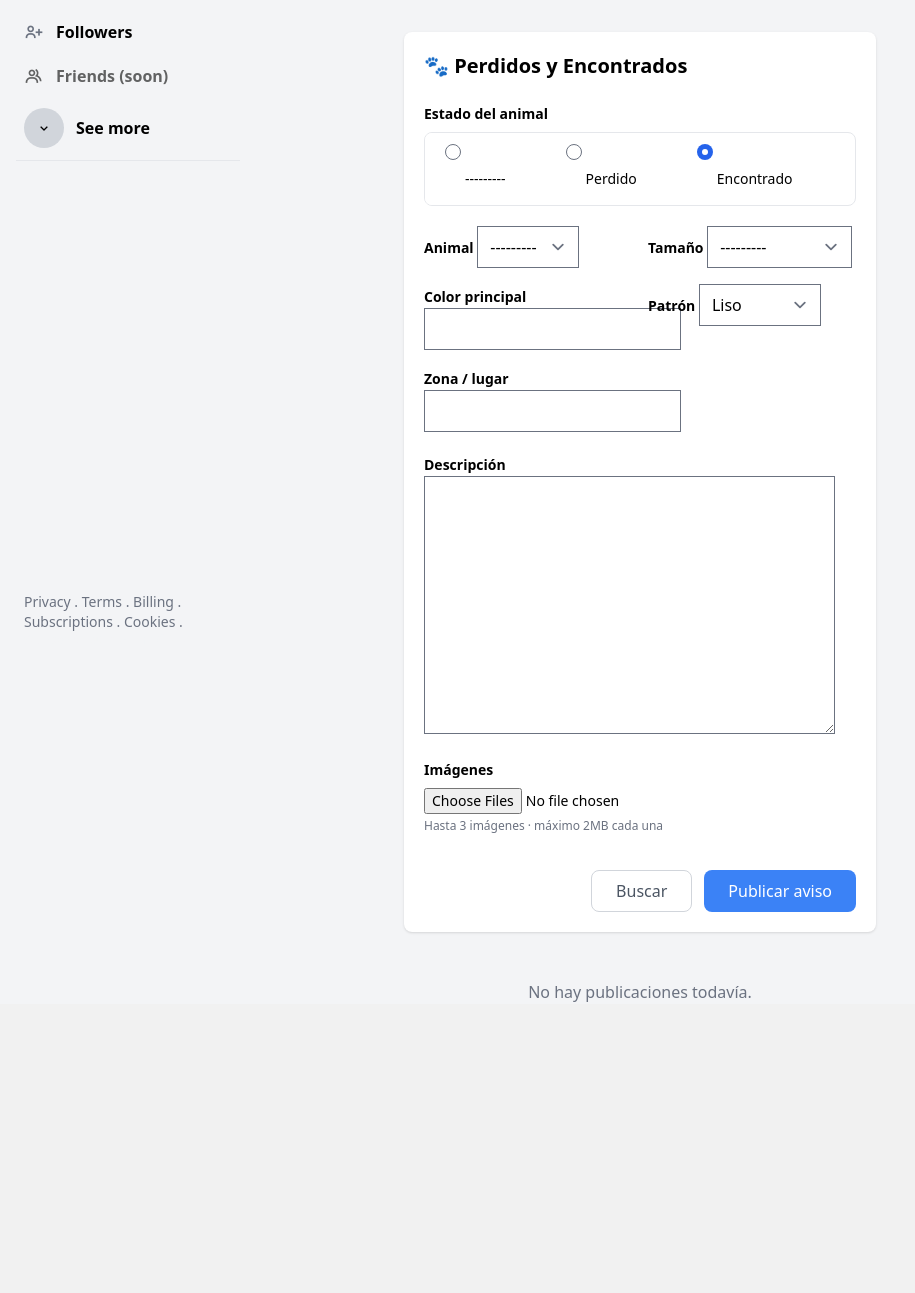
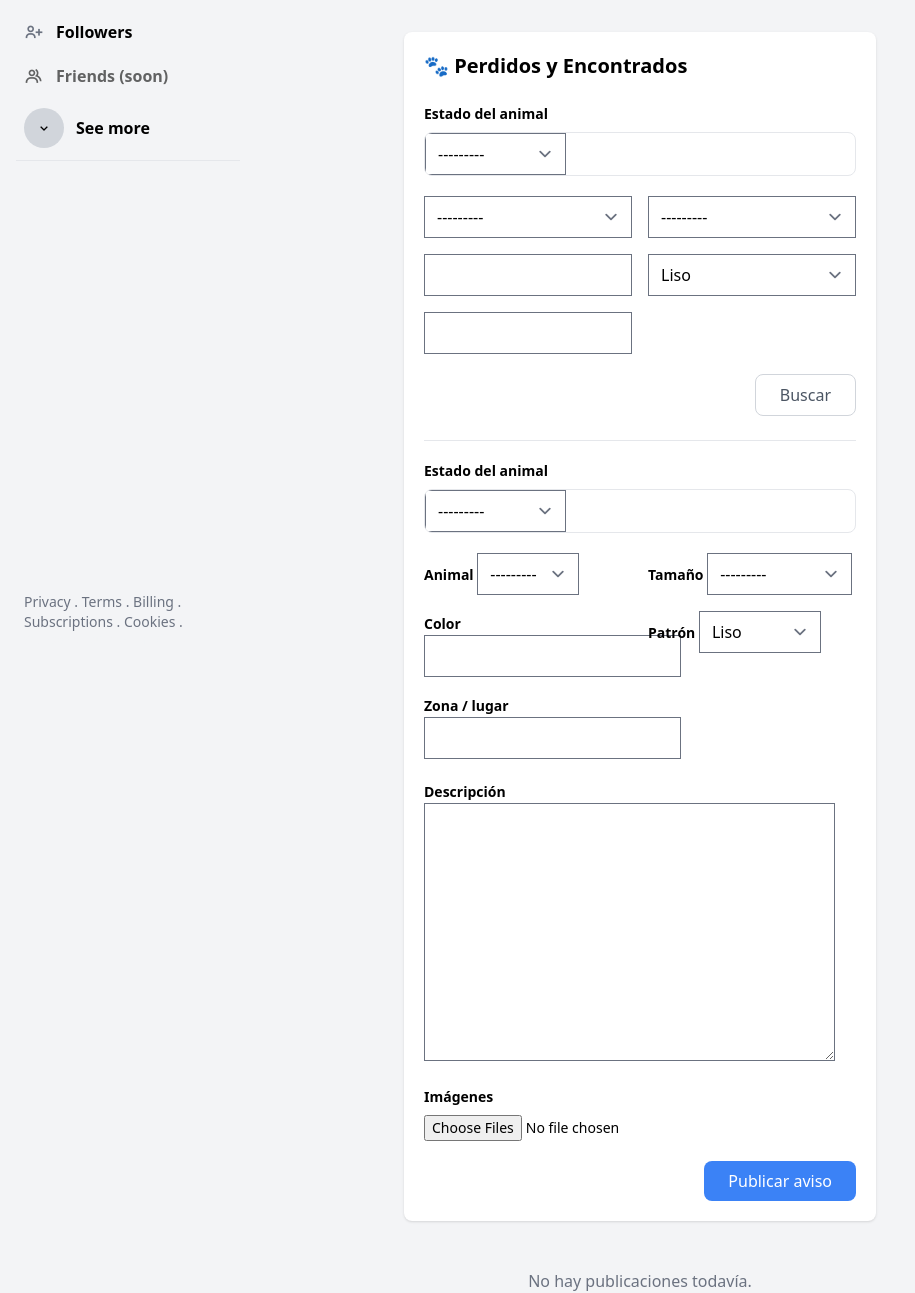
Before and after one commit to Tomi2107/base_net, a Django app: page /lost-found/ in a window 1280 px wide. Shown: the part 128-1421 px from the top of the page, without its empty margins (0-915 px from the left). Before the commit the page ends 1130 px from the top, so only its background shows below. Run offline with Django 3.2, Linux system fonts and the light colour scheme; data that the repository does not hold is empty; some libraries are stand-ins or nearby versions.

Commit message:
arreglos form lost_found func

```diff
--- a/core/urls.py
+++ b/core/urls.py
@@ -18,7 +18,7 @@ urlpatterns = [
 
 
     path('dashboard/', HomeView.as_view(), name="home"),
-    path('', LandingPageView.as_view(), name='landing'),  # Home externo público
+    path('dashboard/', LandingPageView.as_view(), name='landing'),  # Home externo público
     path("lost-found/", include("lost_found.urls", namespace="lost_found")),
     path("parroquiales/", include("parroquiales.urls", namespace="parroquiales")),
     path('settings/', AccountSettingsView.as_view(), name='account_settings'),
--- a/lost_found/models.py
+++ b/lost_found/models.py
@@ -72,7 +72,7 @@ class LostFoundPost(models.Model):
 
     description = models.TextField()
 
-    created_at = models.DateTimeField(
+    created = models.DateTimeField(
         auto_now_add=True
     )
 
--- a/lost_found/urls.py
+++ b/lost_found/urls.py
@@ -1,8 +1,8 @@
 from django.urls import path
-from .views import LostFoundFeedView
+from . import views
 
 app_name = "lost_found"
 
 urlpatterns = [
-    path("", LostFoundFeedView.as_view(), name="feed"),
+    path("", views.feed, name="feed"),
 ]
--- a/lost_found/views.py
+++ b/lost_found/views.py
@@ -1,66 +1,48 @@
-from django.views.generic import ListView
-from django.shortcuts import redirect
-from .models import LostFoundPost, LostFoundImage
+from django.shortcuts import render, redirect
+from .models import LostFoundPost
 from .forms import LostFoundForm
 
-class LostFoundFeedView(ListView):
-    model = LostFoundPost
-    template_name = "pages/lost_found.html"
-    context_object_name = "posts"
-    paginate_by = 20
+def feed(request):
+    posts = LostFoundPost.objects.all().order_by("-created")
 
-    def get_queryset(self):
-        qs = LostFoundPost.objects.all().order_by("-created_at")
-
-        # 🔍 FILTROS (GET)
-        if self.request.GET.get("status"):
-            qs = qs.filter(status=self.request.GET["status"])
-
-        if self.request.GET.get("animal_type"):
-            qs = qs.filter(animal_type=self.request.GET["animal_type"])
-
-        if self.request.GET.get("size"):
-            qs = qs.filter(size=self.request.GET["size"])
-
-        if self.request.GET.get("color"):
-            qs = qs.filter(color__icontains=self.request.GET["color"])
-
-        if self.request.GET.get("pattern"):
-            qs = qs.filter(pattern=self.request.GET["pattern"])
-
-        if self.request.GET.get("place"):
-            qs = qs.filter(place__icontains=self.request.GET["place"])
-
-        return qs
-
-    def get_context_data(self, **kwargs):
-        context = super().get_context_data(**kwargs)
-
-        # Form en modo búsqueda (GET)
-        context["form"] = LostFoundForm(
-            self.request.GET or None,
+    # ---------- SEARCH (GET) ----------
+    if request.method == "GET":
+        form = LostFoundForm(
+            request.GET or None,
             search_mode=True
         )
 
-        return context
+        if form.is_valid():
+            data = form.cleaned_data
 
-    def post(self, request, *args, **kwargs):
-        if not request.user.is_authenticated:
-            return redirect("login")
+            if data.get("status"):
+                posts = posts.filter(status=data["status"])
+            if data.get("animal_type"):
+                posts = posts.filter(animal_type=data["animal_type"])
+            if data.get("size"):
+                posts = posts.filter(size=data["size"])
+            if data.get("color"):
+                posts = posts.filter(color__icontains=data["color"])
+            if data.get("pattern"):
+                posts = posts.filter(pattern=data["pattern"])
+            if data.get("place"):
+                posts = posts.filter(place__icontains=data["place"])
 
+    # ---------- CREATE (POST) ----------
+    else:
         form = LostFoundForm(request.POST, request.FILES)
 
         if form.is_valid():
             post = form.save(commit=False)
-            post.author = request.user   # 🔥 CAMPO CORRECTO
+            post.author = request.user
             post.save()
 
-            for image in request.FILES.getlist("images")[:3]:
-                LostFoundImage.objects.create(
-                    post=post,
-                    image=image
-                )
-        else:
-            print(form.errors)  # 👈 DEBUG REAL
+            for img in request.FILES.getlist("images")[:3]:
+                post.images.create(image=img)
 
-        return redirect("lost_found:feed")
+            return redirect("lost_found:feed")
+
+    return render(request, "pages/lost_found.html", {
+        "form": form,
+        "posts": posts
+    })
--- a/templates/pages/lost_found.html
+++ b/templates/pages/lost_found.html
@@ -21,7 +21,51 @@
             🐾 Perdidos y Encontrados
         </h1>
 
-        <!-- CREATE POST FORM -->
+        <!-- ================= SEARCH FORM (GET) ================= -->
+        <form method="get"
+              action="{% url 'lost_found:feed' %}"
+              class="space-y-5 mb-6">
+
+            <!-- STATUS -->
+        <div>
+            <span class="block text-sm font-semibold mb-2 dark:text-dark-txt">
+                Estado del animal
+            </span>
+
+            {% if form.status.errors %}
+                <p class="text-sm text-red-500 mb-2">
+                    {{ form.status.errors.0 }}
+                </p>
+            {% endif %}
+
+            <div class="flex rounded-lg border overflow-hidden w-fit">
+
+                                {{ form.status }}
+
+            </div>
+        </div>
+
+            <!-- FILTERS -->
+            <div class="grid grid-cols-1 md:grid-cols-2 gap-4">
+                {{ form.animal_type }}
+                {{ form.size }}
+                {{ form.color }}
+                {{ form.pattern }}
+                {{ form.place }}
+            </div>
+
+            <div class="text-right">
+                <button type="submit"
+                        class="px-6 py-2 rounded-lg border border-gray-300
+                               text-gray-600 hover:bg-gray-100 transition">
+                    Buscar
+                </button>
+            </div>
+        </form>
+
+        <hr class="my-6">
+
+        <!-- ================= CREATE POST FORM (POST) ================= -->
         <form method="post"
               action="{% url 'lost_found:feed' %}"
               enctype="multipart/form-data"
@@ -43,40 +87,14 @@
 
                 <div class="flex rounded-lg border overflow-hidden w-fit">
 
-                {% for radio in form.status %}
-                    <label
-                        class="px-5 py-2 text-sm cursor-pointer transition
-                            dark:text-dark-txt
-                            bg-white dark:bg-dark-third
-                            hover:bg-gray-100 dark:hover:bg-dark-second"
-                    >
-                        <input
-                        type="radio"
-                        name="status"
-                        value="{{ radio.choice_value }}"
-                        class="accent-blue-500"
-                        {% if radio.choice_value == form.status.value %}checked{% endif %}
-                    >
-                        <span
-                            class="peer-checked:bg-blue-500
-                                peer-checked:text-white
-                                px-5 py-2 block rounded"
-                        >
-                            {{ radio.choice_label }}
-                        </span>
-                    </label>
-                {% endfor %}
+                        {{ form.status }}
+
 
                 </div>
             </div>
-
-
-
-
             <!-- MAIN FIELDS -->
             <div class="grid grid-cols-1 md:grid-cols-2 gap-4">
 
-                <!-- ANIMAL -->
                 <div>
                     <label for="{{ form.animal_type.id_for_label }}" class="text-sm font-semibold dark:text-dark-txt">
                         Animal
@@ -84,15 +102,13 @@
                     {{ form.animal_type }}
                 </div>
 
-                <!-- OTHER ANIMAL -->
                 <div id="animal-other-wrapper" class="hidden">
-                    <label for="{{ form.animal.id_for_label }}" class="text-sm font-semibold dark:text-dark-txt">
+                    <label for="{{ form.animal_other.id_for_label }}" class="text-sm font-semibold dark:text-dark-txt">
                         Especificar animal
                     </label>
                     {{ form.animal_other }}
                 </div>
 
-                <!-- SIZE -->
                 <div>
                     <label for="{{ form.size.id_for_label }}" class="text-sm font-semibold dark:text-dark-txt">
                         Tamaño
@@ -100,15 +116,13 @@
                     {{ form.size }}
                 </div>
 
-                <!-- COLOR -->
                 <div>
                     <label for="{{ form.color.id_for_label }}" class="text-sm font-semibold dark:text-dark-txt">
-                        Color principal
+                        Color
                     </label>
                     {{ form.color }}
                 </div>
 
-                <!-- PATTERN -->
                 <div>
                     <label for="{{ form.pattern.id_for_label }}" class="text-sm font-semibold dark:text-dark-txt">
                         Patrón
@@ -116,14 +130,12 @@
                     {{ form.pattern }}
                 </div>
 
-                <!-- PLACE -->
                 <div>
                     <label for="{{ form.place.id_for_label }}" class="text-sm font-semibold dark:text-dark-txt">
                         Zona / lugar
                     </label>
                     {{ form.place }}
                 </div>
-
             </div>
 
             <!-- DESCRIPTION -->
@@ -144,75 +156,53 @@
                        multiple
                        accept="image/*"
                        class="mt-2 block w-full text-sm">
-                <p class="text-xs text-gray-500 mt-1">
-                    Hasta 3 imágenes · máximo 2MB cada una
-                </p>
             </div>
 
-            <!-- SUBMIT -->
-        <div class="text-right pt-2">
-            <div class="flex justify-end gap-3 pt-2">
-            <button
-                type="button"
-                onclick="this.form.submit()"
-                class="px-6 py-2 rounded-lg border border-gray-300 text-gray-600 hover:bg-gray-100 transition">
-                Buscar
-            </button>
-
-            <button
-                type="submit"
-                formmethod="post"
-                class="px-6 py-2 rounded-lg bg-blue-500 text-white hover:bg-blue-600 transition">
+            <div class="text-right">
+                <button type="submit"
+                        class="px-6 py-2 rounded-lg bg-blue-500
+                               text-white hover:bg-blue-600 transition">
                     Publicar aviso
                 </button>
-            </div>
             </div>
         </form>
     </div>
 
-    <!-- POSTS GRID -->
+    <!-- ================= POSTS GRID ================= -->
     {% if posts %}
-        <div class="grid grid-cols-1 sm:grid-cols-2 md:grid-cols-3 lg:grid-cols-4 xl:grid-cols-5 gap-6">
-
+        <div class="grid grid-cols-1 sm:grid-cols-2 md:grid-cols-3 lg:grid-cols-4 gap-6">
             {% for post in posts %}
                 <div class="bg-white dark:bg-dark-second rounded-lg shadow overflow-hidden">
 
-                    <!-- IMAGE -->
                     <div class="h-52 bg-gray-200 dark:bg-dark-third">
                         {% if post.images.first %}
                             <img src="{{ post.images.first.image.url }}"
-                                 class="w-full max-w-md h-auto object-contain rounded" alt="">
+                                 class="w-full h-full object-contain" alt="">
                         {% else %}
                             <img src="{% static 'img/animal-placeholder.jpg' %}"
-                                 class="w-full max-w-md h-auto object-contain rounded" alt="">
+                                 class="w-full h-full object-contain" alt="">
                         {% endif %}
                     </div>
 
-                    <!-- BODY -->
                     <div class="p-4">
                         <p class="text-sm font-semibold dark:text-dark-txt">
                             {{ post.get_status_display }} · {{ post.get_animal_type_display }}
                         </p>
-
-                        <p class="text-xs text-gray-500 mt-1">
+                        <p class="text-xs text-gray-500">
                             {{ post.place }}
                         </p>
-
                         <p class="text-sm dark:text-dark-txt mt-2 line-clamp-3">
                             {{ post.description }}
                         </p>
                     </div>
-
                 </div>
             {% endfor %}
-
         </div>
     {% else %}
         <p class="text-center text-gray-500 mt-12">
             No hay publicaciones todavía.
         </p>
     {% endif %}
-
 </div>
 
 {% endblock content %}
@@ -222,23 +212,17 @@
 {% endblock %}
 
 {% block javascript %}
-<script src="{% static 'js/theme-toggle.js' %}"></script>
-
 <script>
 document.addEventListener("DOMContentLoaded", () => {
     const animalSelect = document.getElementById("id_animal_type");
     const otherWrapper = document.getElementById("animal-other-wrapper");
 
     function toggleOther() {
-        if (animalSelect.value === "other") {
-            otherWrapper.classList.remove("hidden");
-        } else {
-            otherWrapper.classList.add("hidden");
-        }
+        otherWrapper.classList.toggle("hidden", animalSelect.value !== "other");
     }
 
     animalSelect.addEventListener("change", toggleOther);
     toggleOther();
 });
 </script>
-{% endblock javascript %}
+{% endblock %}
```
Also changed, not shown: lost_found/migrations/0003_rename_created_at_lostfoundpost_created.py (added). Lines whose indentation alone changed are shown as unchanged.
